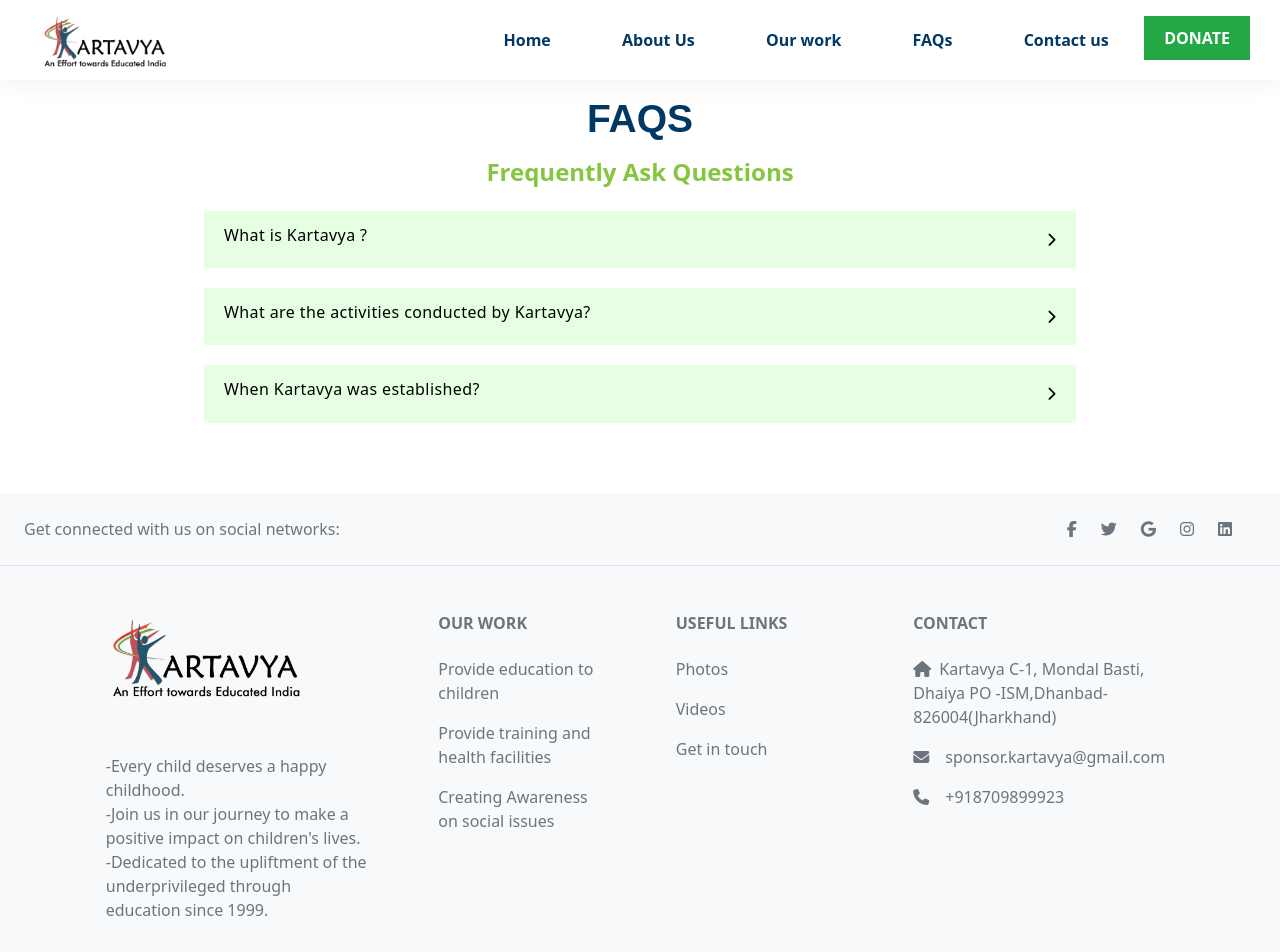
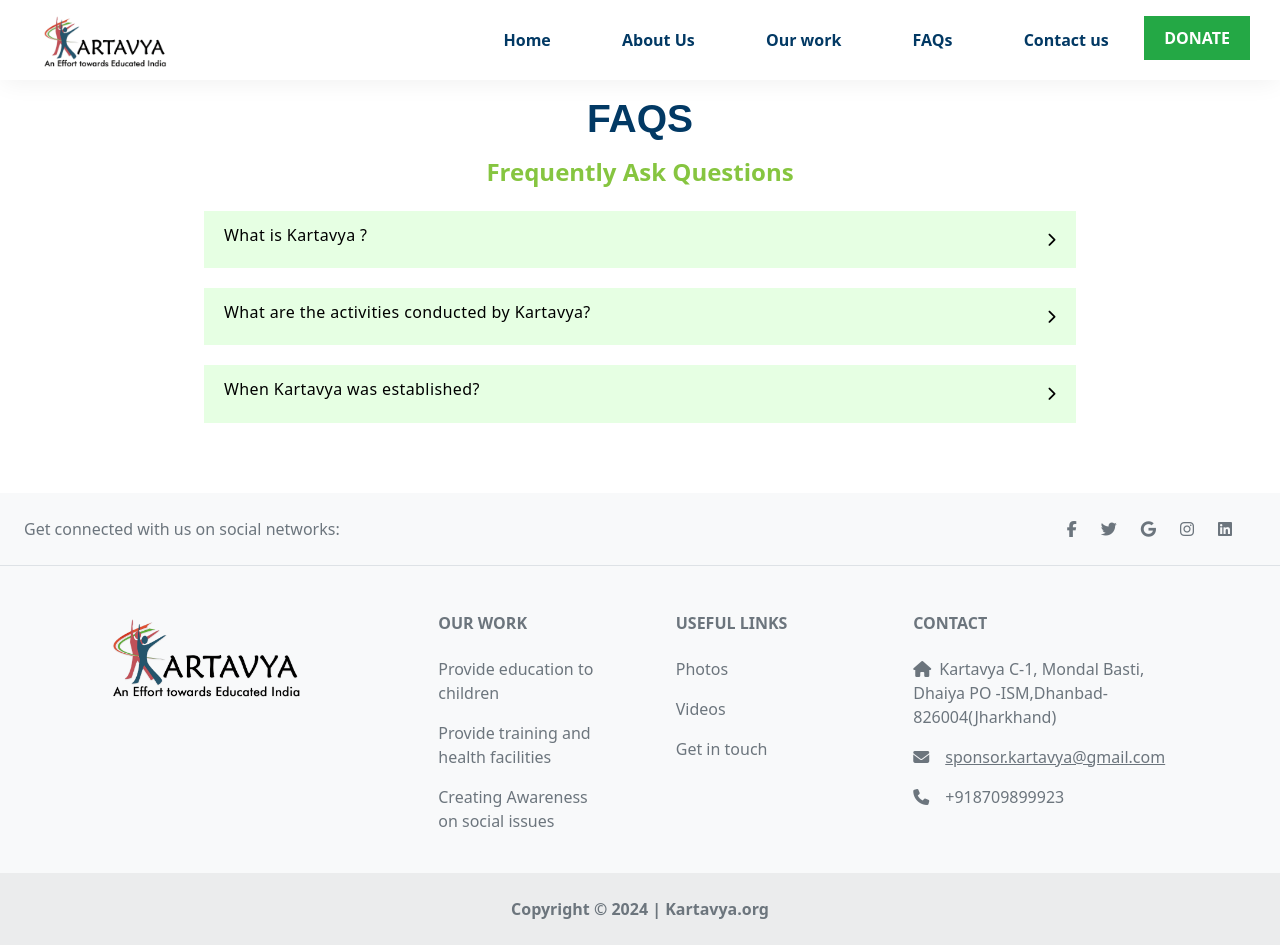
Before and after one commit to utkarsh-1912/kartavya-test, a React (Create React App) app: page /faqs in a window 1280 px wide. Shown: the top 952 px of the page. Built offline with nearby package versions, Linux system fonts and the light colour scheme.

Commit message:
changes
1. commented faq from home
2. fixed the links in footer
3. fixed the slider carousal

```diff
--- a/src/Component/Footer/Footer.css
+++ b/src/Component/Footer/Footer.css
@@ -14,4 +14,5 @@ a:hover{
 }
 h6{
     margin-bottom: 0;
+    align-self: center;
 }
--- a/src/Component/Footer/Footer.js
+++ b/src/Component/Footer/Footer.js
@@ -62,13 +62,13 @@ export default function Footer() {
                 {/* <MDBIcon color='secondary' icon='gem' className='me-3' /> */}
                 <img className="logo-footer" src={logo} alt="logo" />
               </h6>
-              <p>
+              {/* <p>
                 -Every child deserves a happy childhood.
                 <br /> -Join us in our journey to make a positive impact on
                 children's lives.
                 <br /> -Dedicated to the upliftment of the underprivileged
                 through education since 1999.
-              </p>
+              </p> */}
             </MDBCol>
 
             <MDBCol md="2" lg="2" xl="2" className="mx-auto mb-4">
@@ -124,8 +124,8 @@ export default function Footer() {
                 826004(Jharkhand)
               </p>
               <p>
-                <MDBIcon color="secondary" icon="envelope" className="me-3" />
-                sponsor.kartavya@gmail.com
+
+                <a href="mailto:sponsor.kartavya@gmail.com"><MDBIcon color="secondary" icon="envelope" className="me-3" />sponsor.kartavya@gmail.com</a>
               </p>
               <p>
                 <MDBIcon color="secondary" icon="phone" className="me-3" />
@@ -143,7 +143,7 @@ export default function Footer() {
       >
         <a
           className="text-reset fw-bold"
-          href="https://www.instagram.com/kartavya_dhanbad/?hl=en"
+          href="http://kartavya.org/"
         >
           {copyrightText} | Kartavya.org
         </a>
--- a/src/Component/Slider/Slider1.jsx
+++ b/src/Component/Slider/Slider1.jsx
@@ -5,8 +5,8 @@ import "./Slider.css";
 import Image1 from "../../assets/image-k-1.jpg";
 import Image2 from "../../assets/image-k-2.jpg";
 import Image3 from "../../assets/image-k-3.jpg";
-import Image4 from "src\assets\DSC_0105.jpg"
-import Image5 from "src\assets\IMG_8073.jpg"
+import Image4 from "../../assets/DSC_0105.jpg"
+import Image5 from "../../assets/IMG_8073.jpg"
 
 function Slider1() {
   return (
--- a/src/pages/Home/Home.js
+++ b/src/pages/Home/Home.js
@@ -14,7 +14,7 @@ const Home = () => {
       <CardPile />
       <Impact_story />
       <Features />
-     // <Faq />
+      {/* <Faq /> */}
     </div>
   );
 };
```
Also changed, not shown: 2 other files (tests, documents, lock files or other folders).
